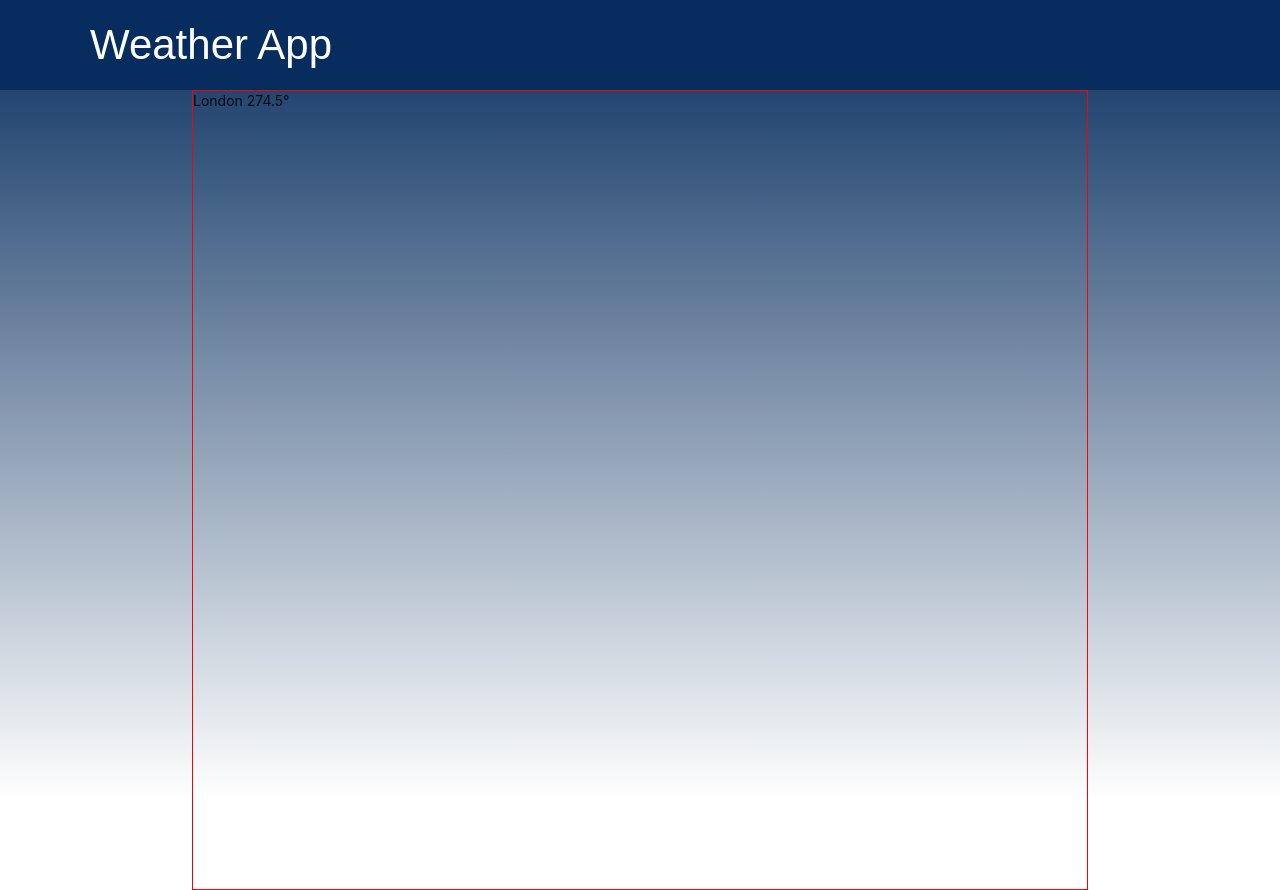
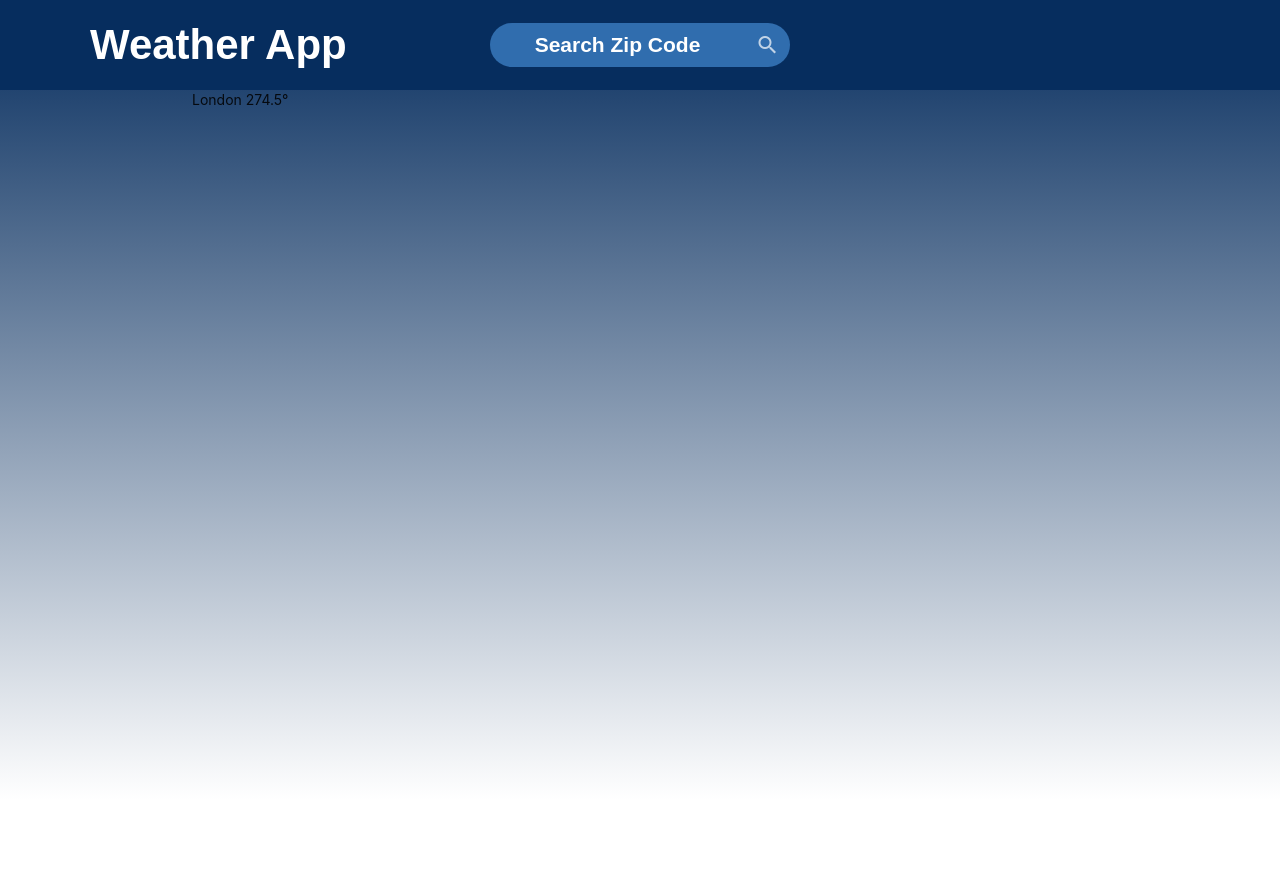
Before and after one commit to TheTeck/Weather, a React (Create React App) app: page / in a window 1280 px wide. Built offline with nearby package versions, Linux system fonts and the light colour scheme.

Commit message:
Create search bar component that will only allow numbers and no more than 5. Button click will lift the zip code value to the main app component

```diff
--- a/public/index.html
+++ b/public/index.html
@@ -15,6 +15,7 @@
       user's mobile device or desktop. See https://developers.google.com/web/fundamentals/web-app-manifest/
     -->
     <link rel="manifest" href="%PUBLIC_URL%/manifest.json" />
+    <link href="https://fonts.googleapis.com/icon?family=Material+Icons" rel="stylesheet">
     <!--
       Notice the use of %PUBLIC_URL% in the tags above.
       It will be replaced with the URL of the `public` folder during the build.
--- a/src/components/MainHeader/MainHeader.jsx
+++ b/src/components/MainHeader/MainHeader.jsx
@@ -1,11 +1,13 @@
 import React from 'react';
 
 import './MainHeader.scss';
+import SearchBar from '../SearchBar/SearchBar';
 
 export default function MainHeader (props) {
     return (
         <div id="mainheader-container">
             <p id="app-title">Weather App</p>
+            <SearchBar getZipcode={props.getZipcode} />
         </div>
     )
 }
--- a/src/components/MainHeader/MainHeader.scss
+++ b/src/components/MainHeader/MainHeader.scss
@@ -1,12 +1,13 @@
 @import "../../sass/colors";
 @import "../../sass/fonts";
+@import "../../sass/dimensions";
 
 #mainheader-container {
   width: 100%;
-  height: 90px;
+  height: $main-header-height;
   background-color: $color-primary;
   display: flex;
-  justify-content: center;
+  justify-content: flex-end;
   align-items: center;
   position: relative;
   padding: 20px;
@@ -20,9 +21,14 @@
   color: $color-font-light;
   font-size: $font-small;
   font-family: $font-primary;
+  font-weight: $font-heavy-weight;
 }
 
 @media (min-width: 800px) {
+  #mainheader-container {
+    justify-content: center;
+  }
+
   #app-title {
     left: 40px;
     font-size: $font-medium;
--- /dev/null
+++ b/src/components/SearchBar/SearchBar.jsx
@@ -0,0 +1,43 @@
+import React, { useState } from 'react';
+
+import './SearchBar.scss';
+
+export default function SearchBar (props) {
+
+    const [zip, setZip] = useState('');
+
+    const DEFAULT_PROMPT = "Search Zip Code";
+
+    // Since zip codes can start with 0, HTML input validation would
+    // not work. So only allow numeric values to be input here.
+    function handleZipChange (e) {
+        let value = e.target.value;
+
+        if (!isNaN(value)) {
+            setZip(value.length > 5 ? value.slice(0, 5) : value);
+        }
+
+    }
+
+    function handleSearchClick () {
+        if (zip.length === 5) {
+            props.getZipcode(zip);
+            setZip('');
+        }
+    }
+
+    return (
+        <div id="searchbar-container">
+            <input
+                id="search-input"
+                placeholder={DEFAULT_PROMPT}
+                value={zip}
+                onChange={handleZipChange}>
+            </input>
+
+            <div id="search-button" onClick={handleSearchClick}>
+                <div className="material-icons">search</div>
+            </div>
+        </div>
+    )
+}
--- /dev/null
+++ b/src/components/SearchBar/SearchBar.scss
@@ -0,0 +1,60 @@
+@import "../../sass/colors";
+@import "../../sass/fonts";
+
+#searchbar-container {
+  width: 300px;
+  height: 44px;
+  background-color: $color-secondary;
+  border-radius: 22px;
+  display: flex;
+  overflow: hidden;
+
+  #search-input,
+  #search-button {
+    height: 100%;
+    background-color: transparent;
+    border: none;
+    outline: none;
+    text-align: center;
+    color: $color-font-light;
+    font-size: $font-small;
+    font-weight: $font-mid-weight;
+    display: flex;
+    justify-content: center;
+    align-items: center;
+
+    // Chrome, Firefox, Opera, Safari
+    &::placeholder {
+      color: $color-font-light;
+    }
+
+    // Internet Explorer
+    &:-ms-input-placeholder {
+      color: $color-font-light;
+    }
+
+    // Microsoft Edge
+    &::-ms-input-placeholder {
+      color: $color-font-light;
+    }
+  }
+
+  #search-input {
+    width: 85%;
+
+    &:focus {
+      background-color: $color-font-light;
+      color: $color-font-dark;
+    }
+  }
+
+  #search-button {
+    width: 15%;
+    cursor: pointer;
+    opacity: 0.7;
+
+    &:hover {
+      opacity: 1;
+    }
+  }
+}
--- a/src/pages/App/App.jsx
+++ b/src/pages/App/App.jsx
@@ -67,6 +67,10 @@ function App() {
     "cod": 200
   }
 
+  function getZipcode (zip) {
+    console.log(zip);
+  }
+
   async function getCurrent () {
     try {
       //let data = await apiService.getCurrent(location);
@@ -88,7 +92,7 @@ function App() {
   return (
     <div id="App">
       <header>
-        <MainHeader />
+        <MainHeader getZipcode={getZipcode} />
       </header>
       <div id="content-container">
         {output}
--- a/src/pages/App/App.scss
+++ b/src/pages/App/App.scss
@@ -1,5 +1,6 @@
 @import "../../sass/colors";
 @import "../../sass/fonts";
+@import "../../sass/dimensions";
 
 #App {
   width: 100%;
@@ -16,7 +17,6 @@ header {
   width: 100%;
   height: 100%;
   margin: 0 auto;
-  border: 1px solid red;
 }
 
 @media (min-width: 1000px) {
--- a/src/sass/_colors.scss
+++ b/src/sass/_colors.scss
@@ -1,4 +1,5 @@
 $color-primary: rgb(6, 45, 94);
-$color-secondary: rgb(77, 97, 158);
+$color-secondary: rgb(48, 109, 174);
 
 $color-font-light: white;
+$color-font-dark: black;
--- /dev/null
+++ b/src/sass/_dimensions.scss
@@ -0,0 +1 @@
+$main-header-height: 90px;
--- a/src/sass/_fonts.scss
+++ b/src/sass/_fonts.scss
@@ -1,5 +1,10 @@
 $font-large: 3rem;
 $font-medium: 2rem;
 $font-small: 1.5rem;
+$font-tiny: 1rem;
+
+$font-heavy-weight: 800;
+$font-mid-weight: 600;
+$font-light-weight: 400;
 
 $font-primary: sans-serif;
```
